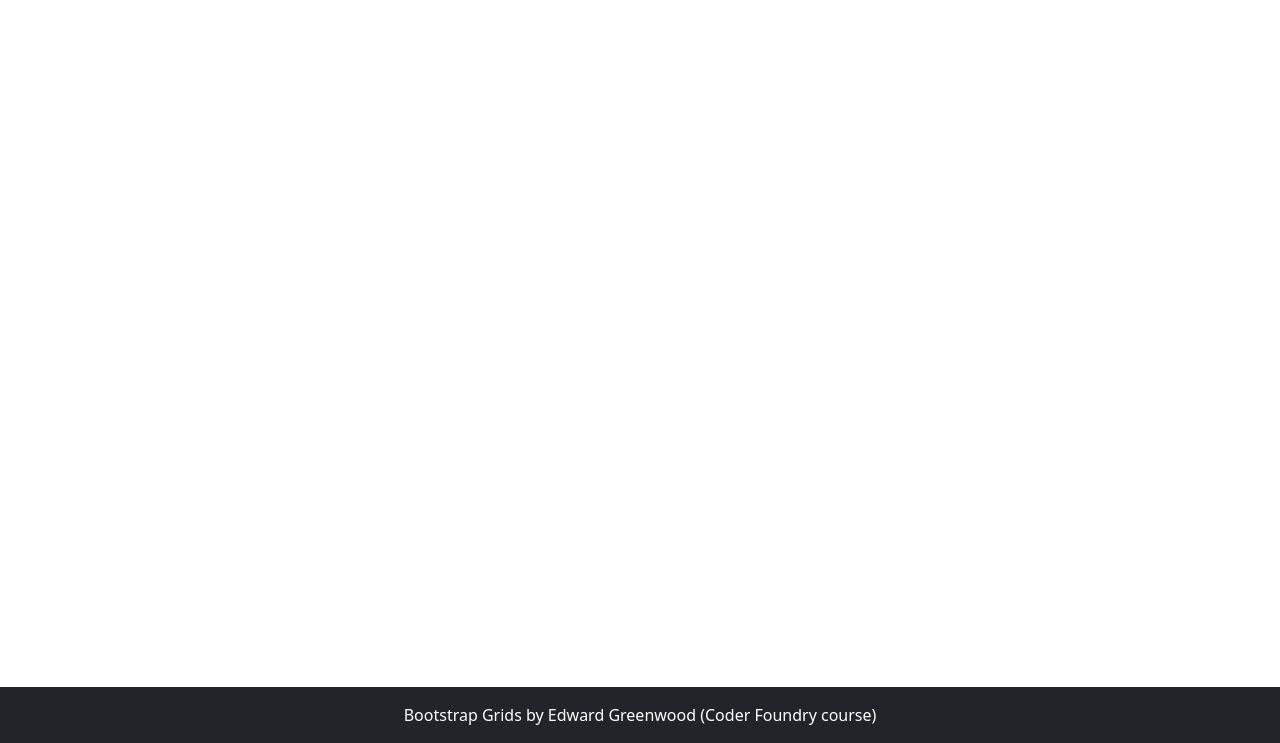
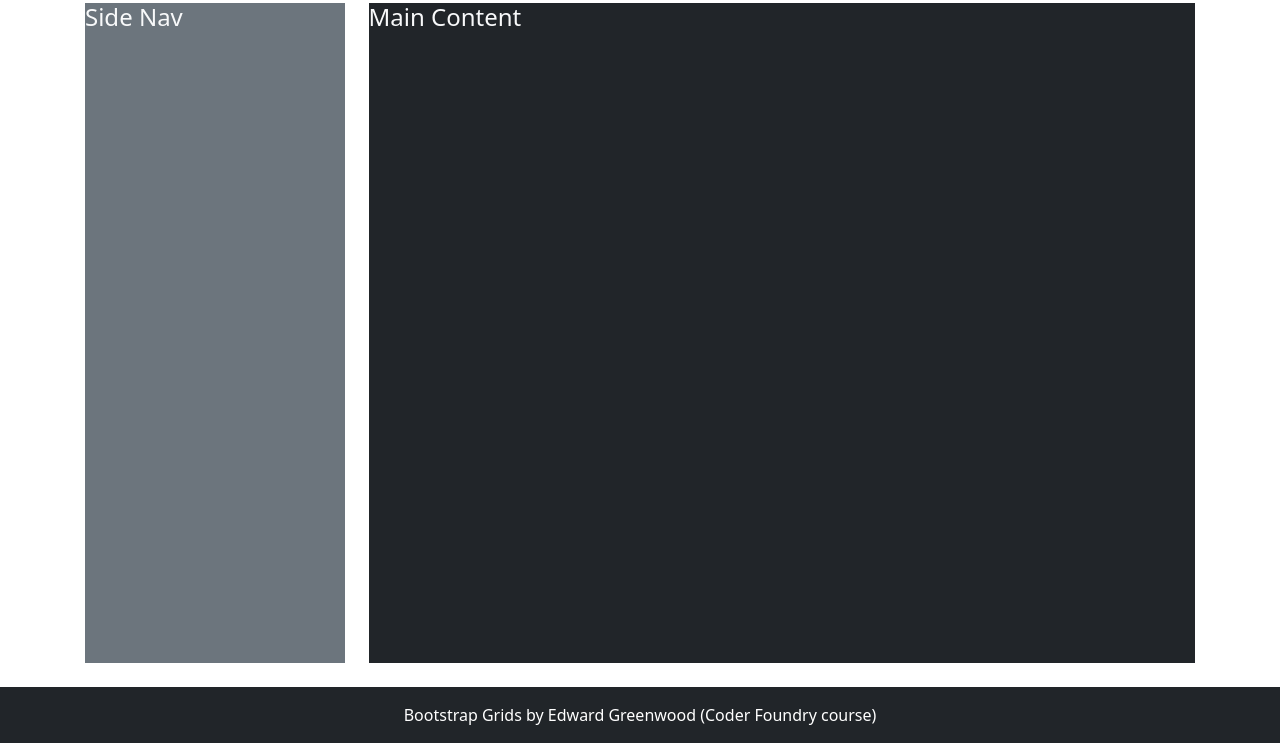
Before and after one commit to edwardgreenwood38/BSGrids, a plain HTML site: page Grid2.html in a window 1280 px wide. Shown: the part 57-800 px from the top of the page. Drawn offline with nearby package versions, Linux system fonts and the light colour scheme.

Commit message:
grid 2 complete

```diff
--- a/Grid2.html
+++ b/Grid2.html
@@ -61,15 +61,28 @@
 </nav>
 
     <main class="flex-shrink-0">
-       <div class="container">
-
+       <div class="container h-100 minHeight">
+           <div class="row h-100">
+               <div class="col-3">
+                    <div class="bg-secondary text-light h-100">
+                        <h4>Side Nav</h1>
+                    </div>
+               </div>
+               <div class="col">
+                    <div class="bg-dark text-light h-100">
+                        <h4>Main Content</h1>
+                    </div>
+               </div>
+           </div>
        </div>
     </main>
+
     <footer class="footer mt-auto py-3 bg-dark sticky-footer">
         <div class="container-fluid text-center">
             <span class="text-white">Bootstrap Grids by Edward Greenwood (Coder Foundry course)</span>
         </div>
     </footer>
+
     <!-- Bootstrap JS -->
     <script src="https://cdn.jsdelivr.net/npm/@popperjs/core@2.9.2/dist/umd/popper.min.js"
         integrity="sha384-IQsoLXl5PILFhosVNubq5LC7Qb9DXgDA9i+tQ8Zj3iwWAwPtgFTxbJ8NT4GN1R8p" crossorigin="anonymous">
```
